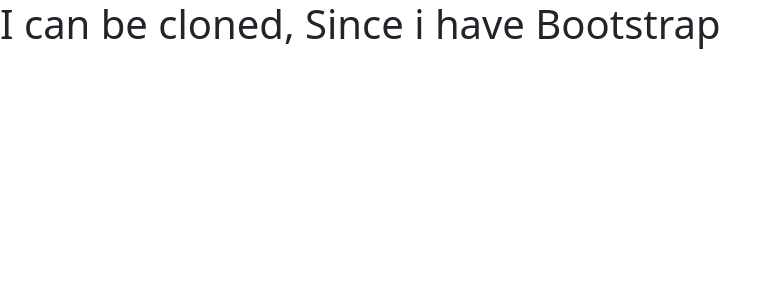
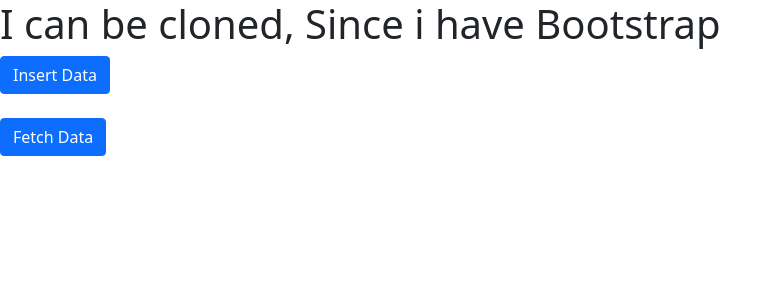
Before and after one commit to rehanhanar7/learn-angular-http-requests, an Angular app: page / in a window 1280 px wide. Shown: the top 300 px of the page, without its empty margins (0-782 px from the left). Built offline with nearby package versions, Linux system fonts and the light colour scheme.

Commit message:
3 files modified, 1 added

```diff
--- a/src/app/app.component.html
+++ b/src/app/app.component.html
@@ -1 +1,8 @@
 <h1>I can be cloned, Since i have Bootstrap</h1>
+<button class="btn btn-primary" (click)="insertDataPost()">Insert Data</button>
+<br />
+<br />
+<button class="btn btn-primary" (click)="getData()">Fetch Data</button>
+<div *ngFor="let singlePostDataArray of postDataArray">
+  {{ singlePostDataArray.name }}
+</div>
--- a/src/app/app.component.ts
+++ b/src/app/app.component.ts
@@ -1,11 +1,60 @@
-import { Component } from '@angular/core';
+import { Component, OnDestroy } from '@angular/core';
+import { catchError, map, Subscription, throwError } from 'rxjs';
+import { AppService, PostData } from './app.service';
 
 @Component({
   selector: 'my-app',
   templateUrl: './app.component.html',
   styleUrls: ['./app.component.css'],
 })
-export class AppComponent {}
+export class AppComponent implements OnDestroy {
+  getDataSubscription: Subscription = null;
+
+  constructor(private appService: AppService) {}
+
+  postData: PostData = {
+    name: 'Karthik',
+    desc: 'Karthik is here',
+  };
+
+  postDataArray: PostData[];
+
+  insertDataPost() {
+    this.appService.insertData(this.postData).subscribe(
+      (res) => console.log('Response', res),
+      (err) => console.log('Error', err)
+    );
+  }
+
+  ngOnDestroy() {
+    this.getDataSubscription.unsubscribe();
+  }
+
+  getData() {
+    this.getDataSubscription = this.appService
+      .fetchData()
+      .pipe(
+        map((res) => {
+          let newarray: PostData[] = [];
+          for (let key in res) {
+            newarray.push({ ...res[key], id: key });
+          }
+          return newarray;
+        }),
+        catchError((err) => {
+          console.log('I will be logged in analysis', err);
+          return throwError(err);
+        })
+      )
+      .subscribe(
+        (res) => {
+          console.log('fetched response', res);
+          this.postDataArray = res;
+        },
+        (err) => console.log('fetched error', err)
+      );
+  }
+}
 
 /**
  * What is Rest API ?
--- a/src/app/app.module.ts
+++ b/src/app/app.module.ts
@@ -1,11 +1,12 @@
 import { NgModule } from '@angular/core';
 import { BrowserModule } from '@angular/platform-browser';
 import { FormsModule } from '@angular/forms';
+import { HttpClientModule } from '@angular/common/http';
 
 import { AppComponent } from './app.component';
 
 @NgModule({
-  imports: [BrowserModule, FormsModule],
+  imports: [BrowserModule, FormsModule, HttpClientModule],
   declarations: [AppComponent],
   bootstrap: [AppComponent],
 })
--- /dev/null
+++ b/src/app/app.service.ts
@@ -0,0 +1,34 @@
+import { Injectable } from '@angular/core';
+import { HttpClient } from '@angular/common/http';
+
+export interface PostData {
+  name: string;
+  desc: string;
+  id?: string;
+}
+
+@Injectable({
+  providedIn: 'root',
+})
+export class AppService {
+  constructor(private httpClient: HttpClient) {}
+
+  /**
+   * Insert Data using post
+   */
+  insertData(postdata: PostData) {
+    return this.httpClient.post(
+      'https://stackblitz-angular-rest-default-rtdb.firebaseio.com/posts.json',
+      postdata
+    );
+  }
+
+  /**
+   * Fetch Data using get
+   */
+  fetchData() {
+    return this.httpClient.get<PostData>(
+      'https://stackblitz-angular-rest-default-rtdb.firebaseio.com/posts.json'
+    );
+  }
+}
```
